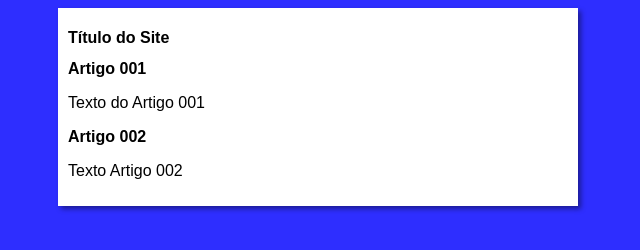
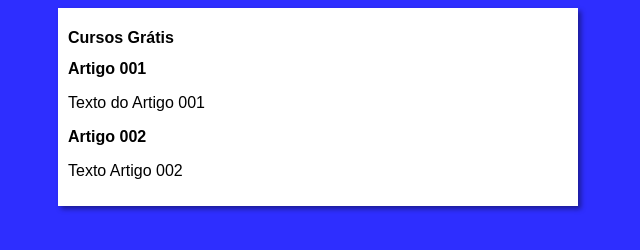
Before and after one commit to Guiovalhe/Projeto-Site, a plain HTML site: page index.html in a window 1280 px wide. Shown: the full height of the page, 322-962 px from the left. Drawn offline with Linux system fonts and the light colour scheme.

Commit message:
Update index.html

```diff
--- a/index.html
+++ b/index.html
@@ -10,7 +10,7 @@
 <body>
     <main>
         <header>
-            <h1>Título do Site</h1>
+            <h1>Cursos Grátis</h1>
         </header>
         <article>
             <h2>Artigo 001</h2>
```
